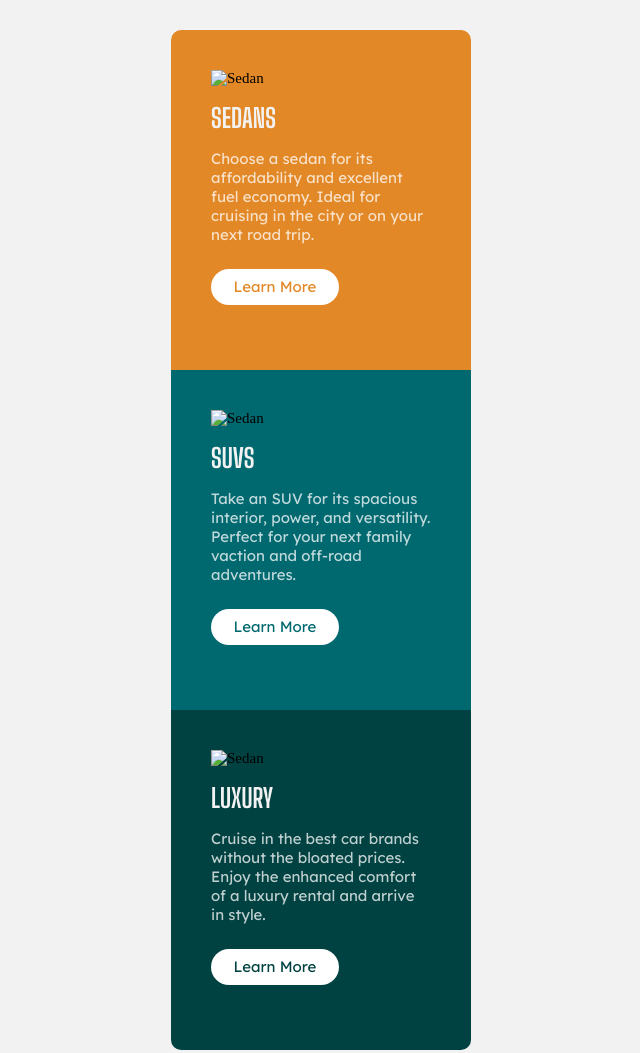
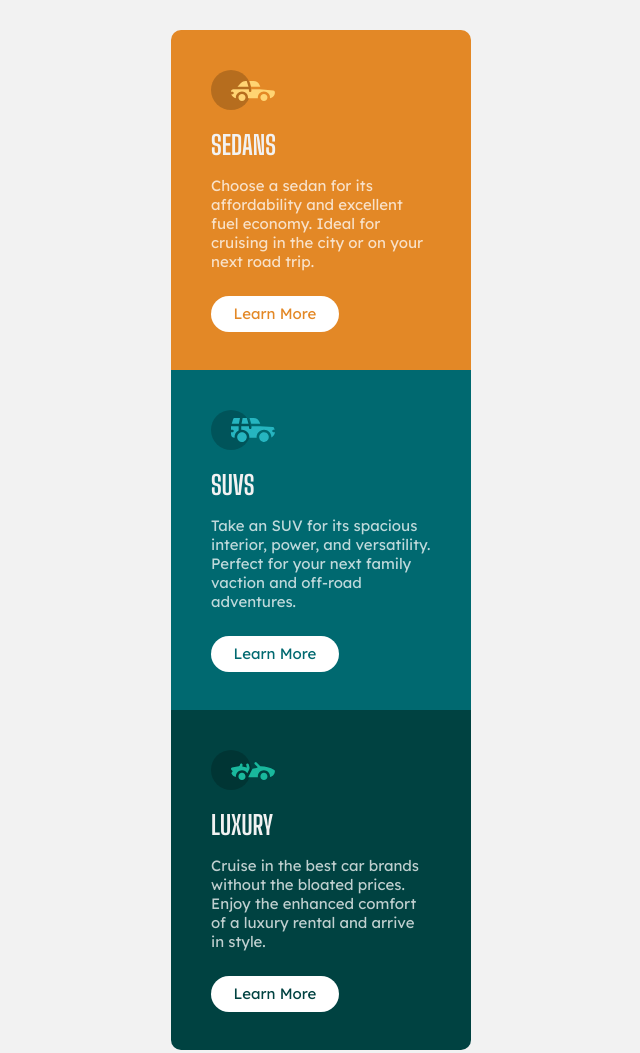
Before and after one commit to MAR2409/mar2409.github.io, a plain HTML site: page index.html in a window 1280 px wide. Shown: the top 1053 px of the page, without its empty margins (319-959 px from the left). Drawn offline with Linux system fonts and the light colour scheme; files whose address does not match are found by name.

Commit message:
Update index.html

```diff
--- a/index.html
+++ b/index.html
@@ -7,7 +7,7 @@
     <link rel="stylesheet" href="columnproject.css">
     <link href="https://fonts.googleapis.com/css2?family=Lexend+Deca&display=swap" rel="stylesheet">
     <link href="https://fonts.googleapis.com/css2?family=Big+Shoulders+Display:wght@700&display=swap" rel="stylesheet">
-    <link rel="icon" href="..//mar2409.github.io/favicon-32x32.png">
+    <link rel="icon" href="C:\Users\mreid\OneDrive\Desktop\mar2409.github.io\favicon-32x32.png">
     <title>Column Project</title>
 </head>
 <body>
@@ -15,7 +15,7 @@
         <section class="car-sedan">
 
             <div class="sedan-img">
-                <img src="..//mar2409.github.io/icon-sedans.svg" alt="Sedan">
+                <img src="C:\Users\mreid\OneDrive\Desktop\mar2409.github.io\icon-sedans.svg" alt="Sedan">
             </div>
 
             <div class="car-text">
@@ -32,7 +32,7 @@
         <section class="car-suv">
 
             <div class="suv-img">
-                <img src="..//mar2409.github.io/icon-suvs.svg" alt="Sedan">
+                <img src="C:\Users\mreid\OneDrive\Desktop\mar2409.github.io\icon-suvs.svg" alt="Sedan">
             </div>
 
             <div class="car-text">
@@ -49,7 +49,7 @@
         <section class="car-luxury">
 
             <div class="luxury-img">
-                <img src="..//mar2409.github.io/icon-luxury.svg" alt="Sedan">
+                <img src="C:\Users\mreid\OneDrive\Desktop\mar2409.github.io\icon-luxury.svg" alt="Sedan">
             </div>
 
             <div class="car-text">
```
